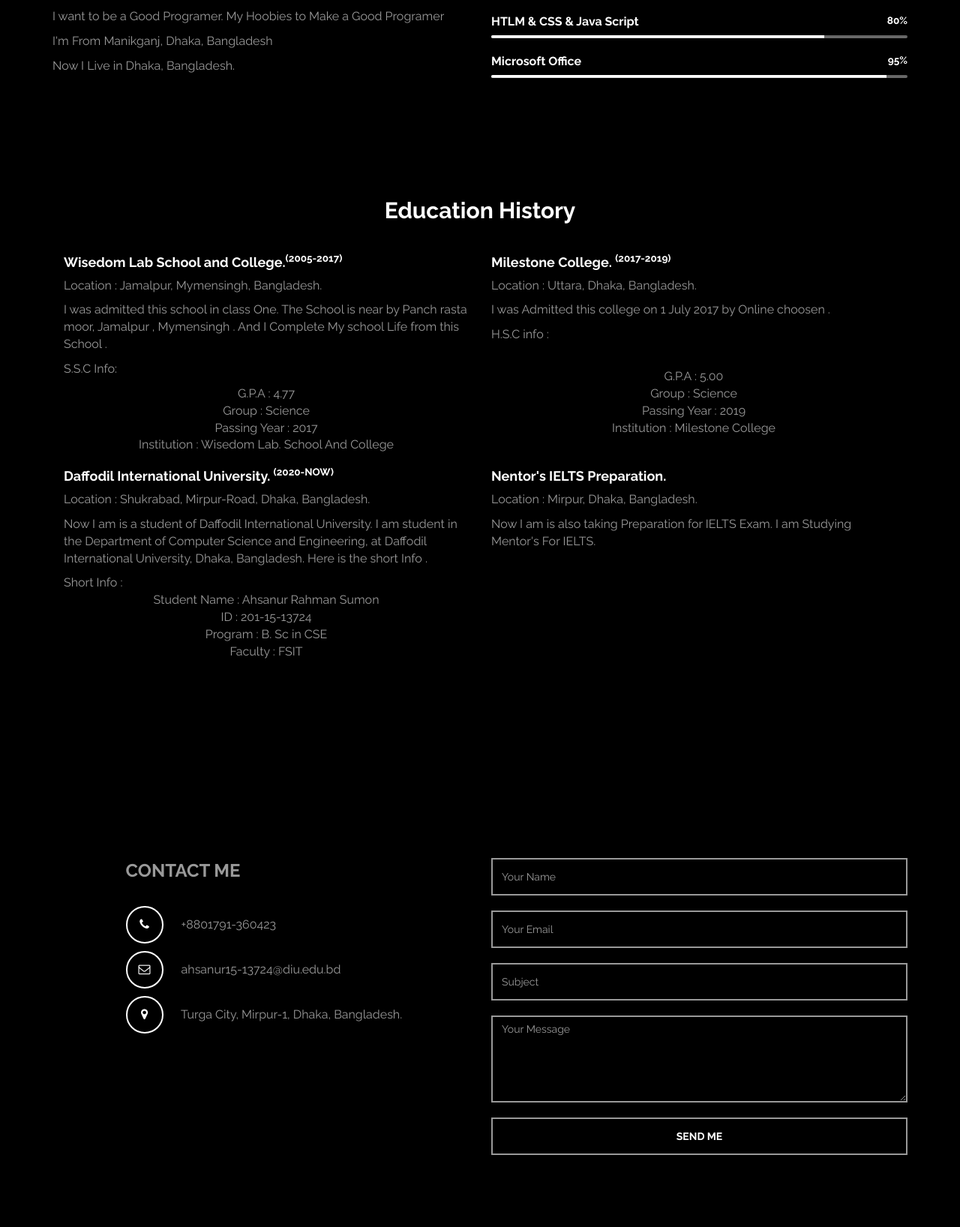
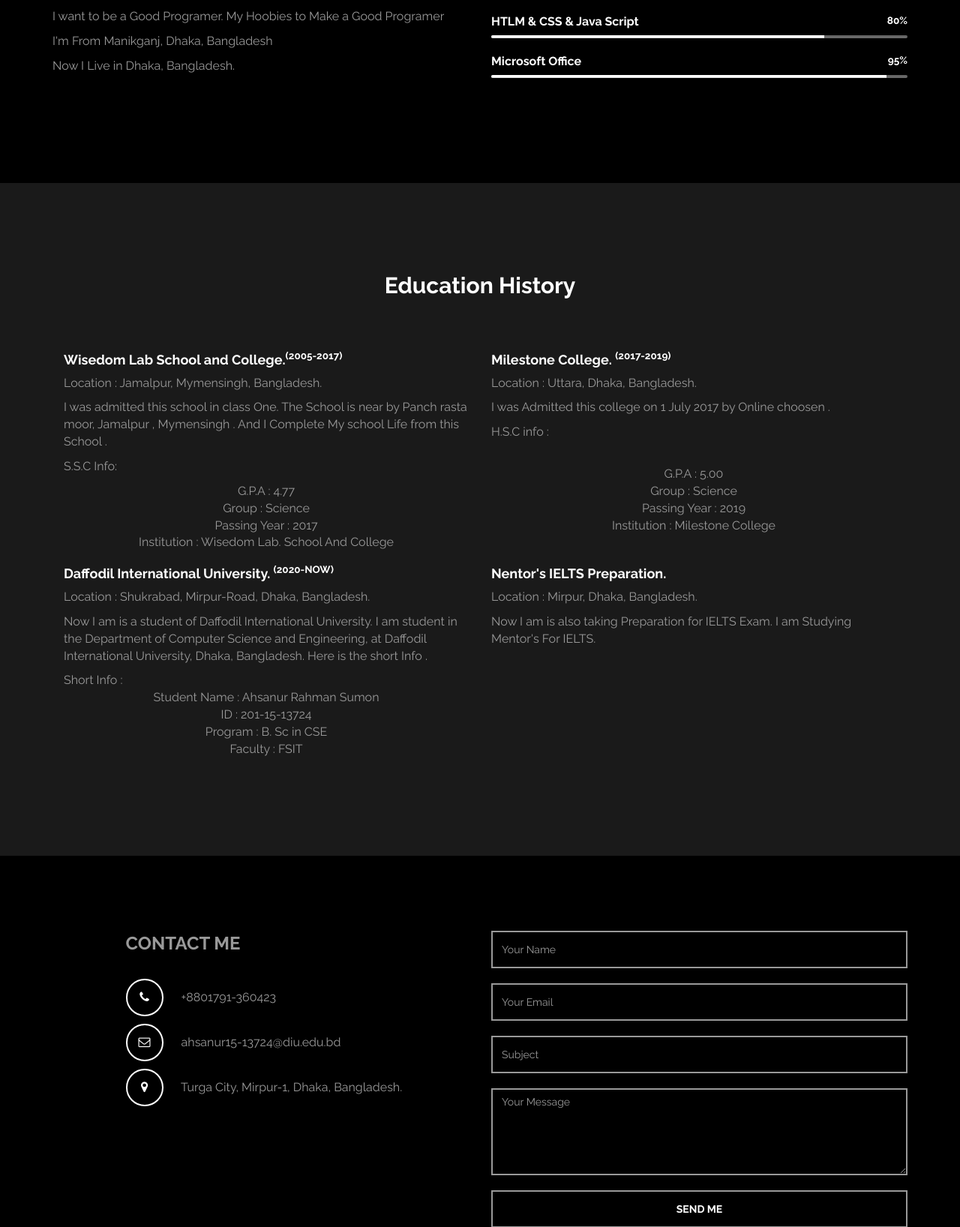
Before and after one commit to ahsanurrahmansumon/ahsanurrahmansumon.github.io, a PHP site: page / in a window 1280 px wide. Shown: the part 1648-3284 px from the top of the page at 75% size. Run offline with PHP 8.4, Linux system fonts and the light colour scheme.

Commit message:
index Update

```diff
--- a/css/templatemo-style.css
+++ b/css/templatemo-style.css
@@ -286,7 +286,7 @@ h1,h2,h3,h4,h5
 #portfolio
     {
         background: #1a1a1a;
-        text-align: center;
+
     }
 #portfolio h2
     {
--- a/index.html
+++ b/index.html
@@ -187,7 +187,7 @@
 		<!-- end about -->
 
 		<!-- start portfolio -->
-		<div id="about-Education" class="section">
+		<div id="portfolio" class="section">
 			<div class="container">
 				<div class="row">
 					<div class="col-md-12">
```
